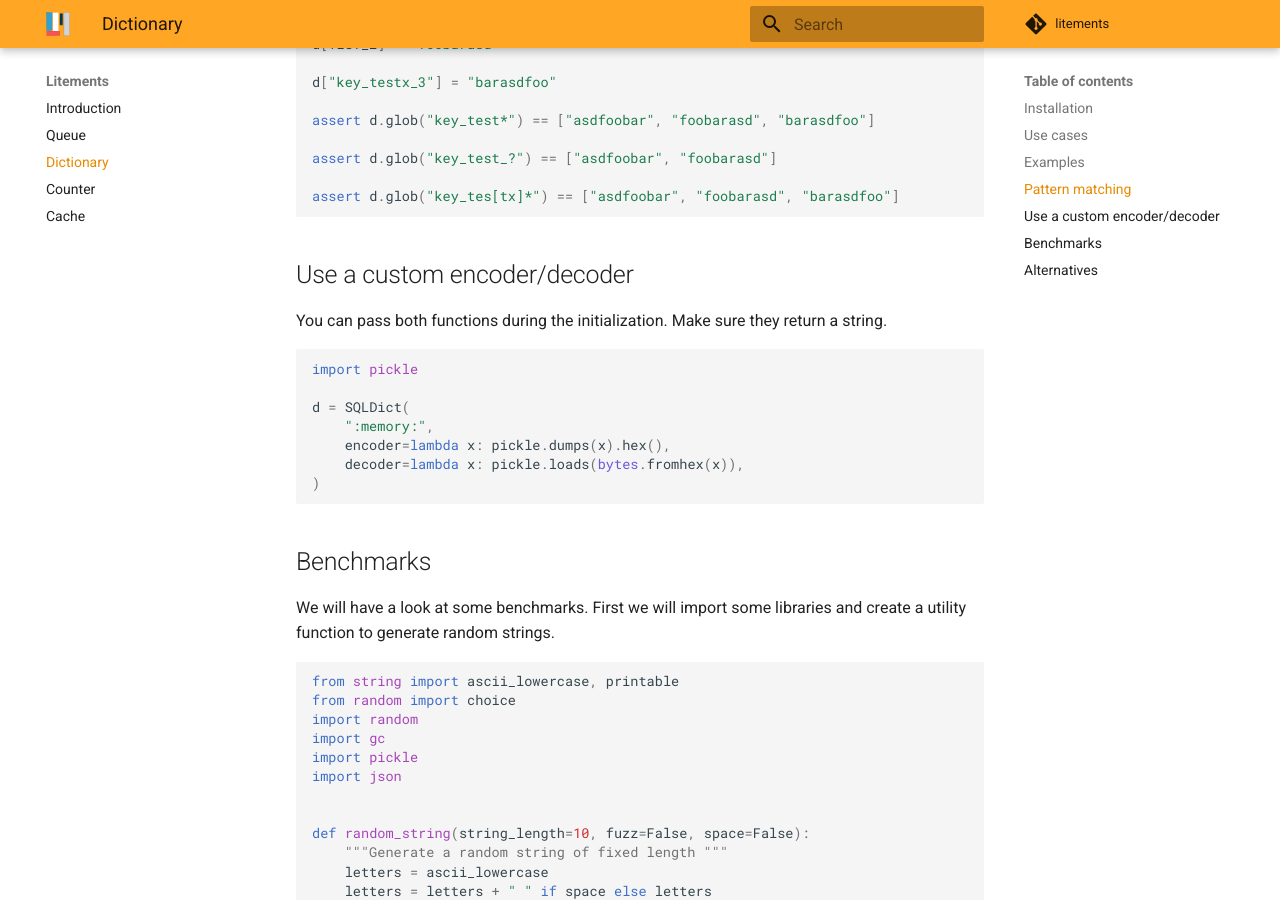
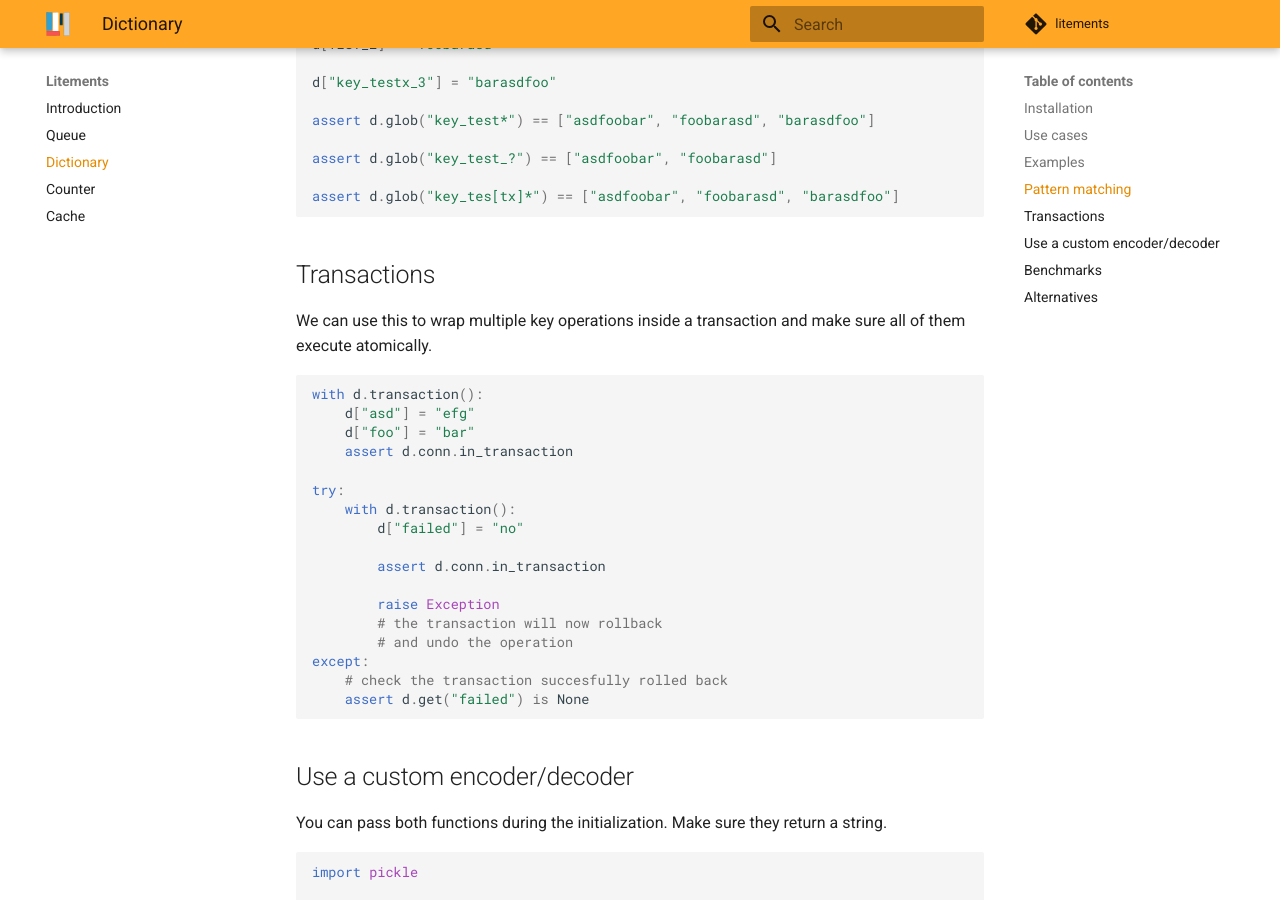
Before and after one commit to litements/site, an MkDocs documentation site: the page built from docs/dictionary.md, in a window 1280 px wide and 900 px high, scrolled down 1285 px. Built offline with MkDocs 1.6.1 and Material for MkDocs 9.7.7, drawn with Linux system fonts in a browser that asks for light colours.

Commit message:
add transaction example and rm trailing whitespace from dictionary docs

````diff
--- a/docs/dictionary.md
+++ b/docs/dictionary.md
@@ -54,6 +54,30 @@ assert d.glob("key_test*") == ["asdfoobar", "foobarasd", "barasdfoo"]
 assert d.glob("key_test_?") == ["asdfoobar", "foobarasd"]
 
 assert d.glob("key_tes[tx]*") == ["asdfoobar", "foobarasd", "barasdfoo"]
+```
+
+## Transactions
+
+We can use this to wrap multiple key operations inside a transaction and make sure all of them execute atomically.
+
+```python
+with d.transaction():
+    d["asd"] = "efg"
+    d["foo"] = "bar"
+    assert d.conn.in_transaction
+
+try:
+    with d.transaction():
+        d["failed"] = "no"
+
+        assert d.conn.in_transaction
+
+        raise Exception
+        # the transaction will now rollback
+        # and undo the operation
+except:
+    # check the transaction succesfully rolled back
+    assert d.get("failed") is None
 ```
 
 ## Use a custom encoder/decoder
````
